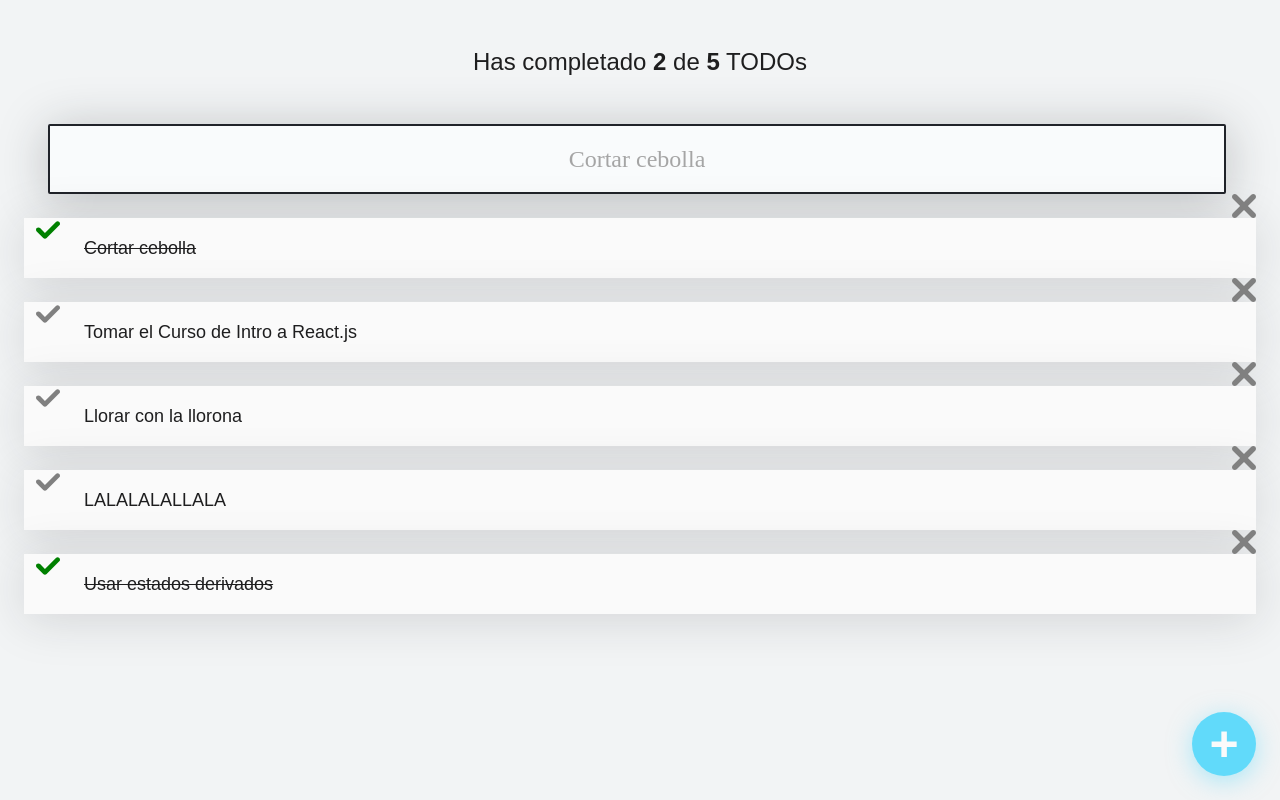
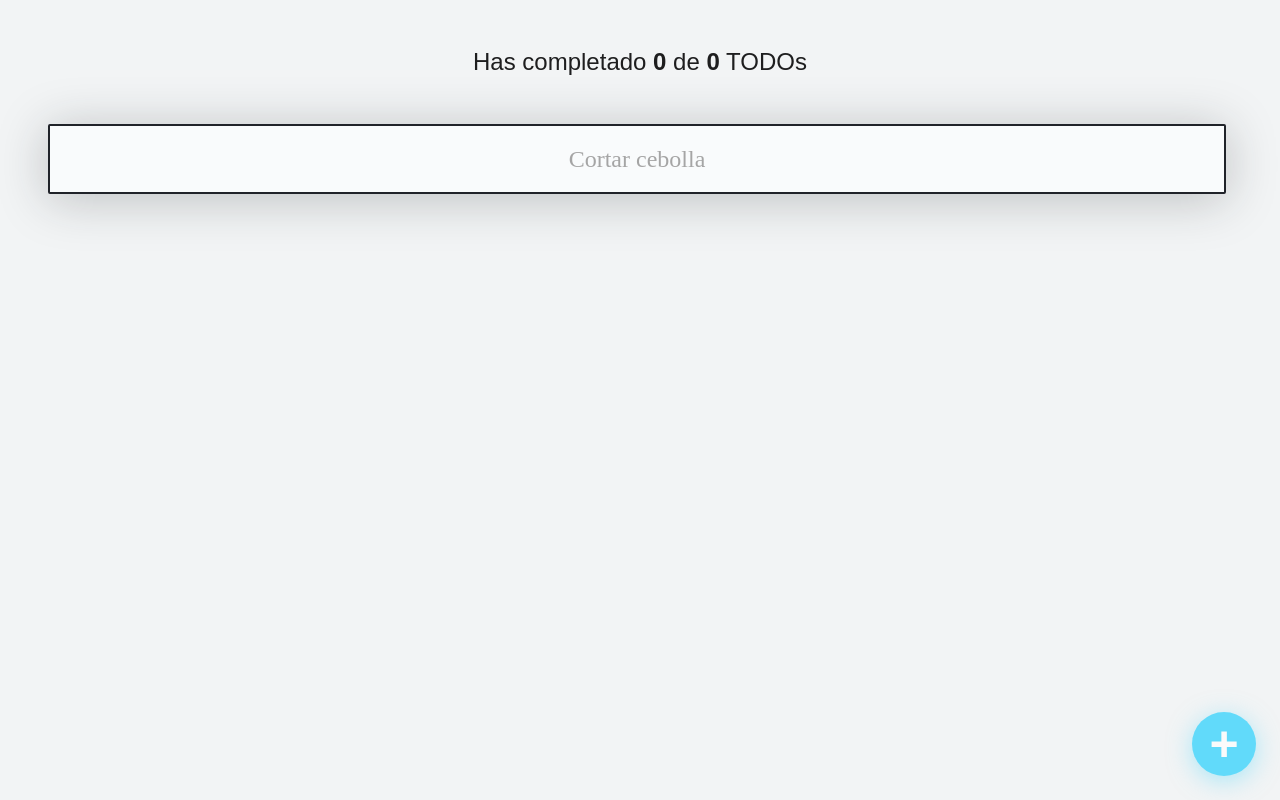
Before and after one commit to paezjmv/todoReact, a React (Create React App) app: page / in a window 1280 px wide. Built offline with nearby package versions, Linux system fonts and the light colour scheme.

Commit message:
[ADD] LocalStorage configuration

```diff
--- a/src/App.js
+++ b/src/App.js
@@ -5,7 +5,7 @@
 import { TodoItem } from './TodoItem.js'
 import { CreateTodoButton } from './CreateTodoButton.js'
 
-const defaultTodos = [
+/*const defaultTodos = [
   { text: 'Cortar cebolla', completed: true},
   { text: 'Tomar el Curso de Intro a React.js', completed: false},
   { text: 'Llorar con la llorona', completed: false},
@@ -13,9 +13,25 @@
   { text: 'Usar estados derivados', completed: true}
 ];
 
+localStorage.setItem('TODOS_V1', JSON.stringify(defaultTodos)
+localStorage.removeItem('TODOS_V1')*/
+
 function App() {
+  // Trabajando en logica para el localStorage
+  const localStorageTodos = localStorage.getItem('TODOS_V1')
+
+  let parsedTodos
+
+  if(!localStorageTodos){
+    localStorage.setItem('TODOS_V1', JSON.stringify([]));
+    parsedTodos = [];
+  } else {
+    parsedTodos = JSON.parse(localStorageTodos)
+  }
+
+
   //>>> Definicion de Estados
-  const [todos, setTodos] = React.useState(defaultTodos);
+  const [todos, setTodos] = React.useState(parsedTodos);
   const [searchValue, setSearchValue] = React.useState('');
 
   //>>> Estados derivados <<<<<<
@@ -35,6 +51,12 @@
     }
   )
 
+  // Agregar tareas y guardarlas en el estado y localSotorage
+  const saveTodos =  (newTodos) => {
+    localStorage.setItem('TODOS_V1', JSON.stringify(newTodos))
+    setTodos(newTodos)
+  }
+
   // Estado dervidado: marcado de tareas realizadas
   const completeTodo = (text) => {
     const newTodos = [...todos]
@@ -42,7 +64,7 @@
       (todo) => todo.text == text
     )
     newTodos[todoIndex].completed = true
-    setTodos(newTodos)
+    saveTodos(newTodos)
   }
 
   // Estado derivado: marcado de eliminacion de tareas
@@ -52,7 +74,7 @@
       (todo) => todo.text == text
     )
     newTodos.splice(todoIndex, 1)
-    setTodos(newTodos)
+    saveTodos(newTodos)
   }
 
   //>>> Estructura Html
```
